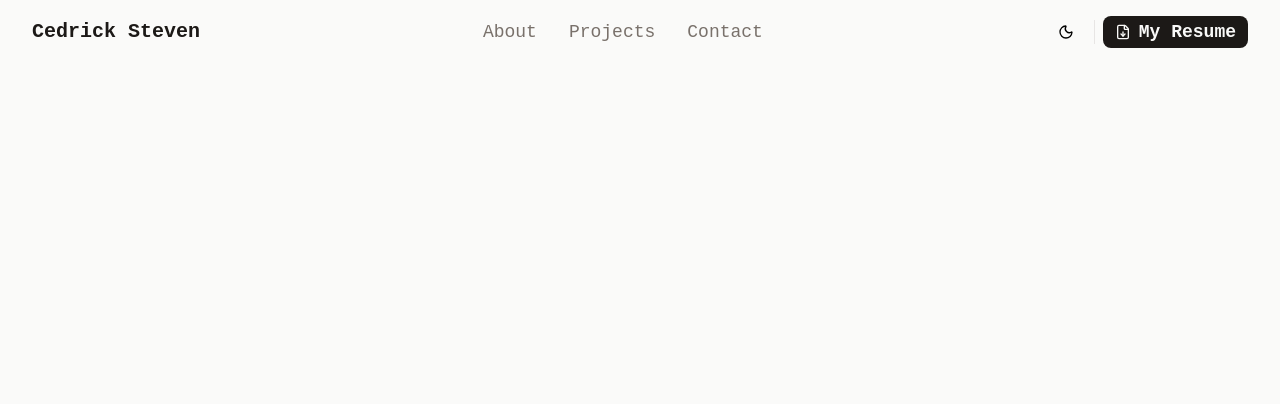
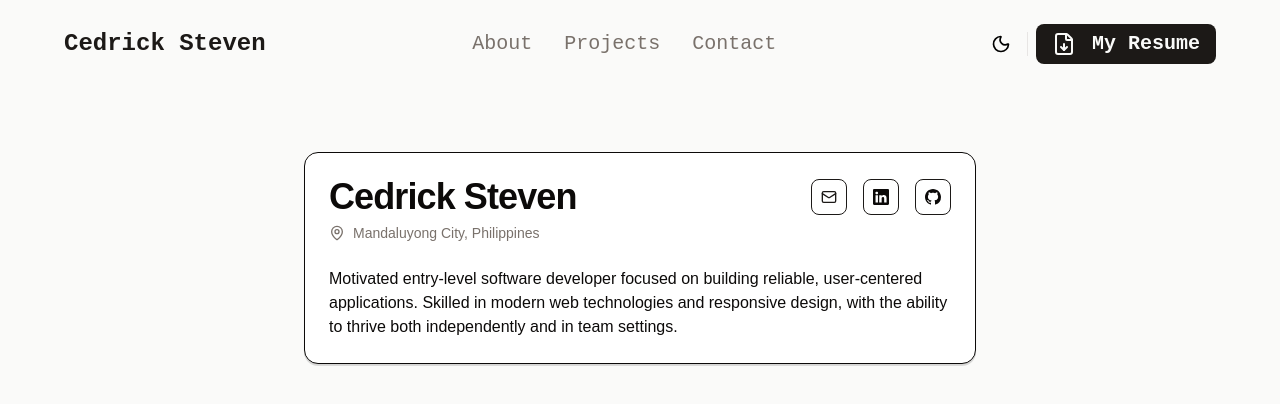
Before and after one commit to cedsb/dev-personal-portfolio, a React (Vite) app: page / in a window 1280 px wide. Shown: the top 404 px of the page. Built offline with nearby package versions, Linux system fonts and the light colour scheme.

Commit message:
refined the nav, adjusted CSS styling, added about, contact, projects, and homepage components.

```diff
--- a/src/App.jsx
+++ b/src/App.jsx
@@ -1,11 +1,22 @@
 import { NavBar } from "./layouts/NavBar"
+import { Routes, Route } from "react-router"
+import HomePage from "./pages/HomePage"
+import AboutPage from "./pages/AboutPage"
+import ProjectsPage from "./pages/ProjectsPage"
+import ContactPage from "./pages/ContactPage"
 
 function App() {
 
   return (
-    <div className="min-h-screen overflow-x-hidden bg-primary-foreground dark:bg-primary-foreground">
+    <div className="min-h-screen overflow-x-hidden bg-primary-foreground dark:bg-primary-foreground px-4 sm:px-6 lg:px-8">
       <NavBar />
-      <main></main>
+      <Routes>
+        <Route path="/" element={<HomePage />} />
+        <Route path="/about" element={<AboutPage />} />
+        <Route path="/projects" element={<ProjectsPage />} />
+        <Route path="/contact" element={<ContactPage />} />
+      </Routes>
+
     </div>
   )
 }
--- a/src/components/ThemeToggle.jsx
+++ b/src/components/ThemeToggle.jsx
@@ -24,11 +24,11 @@ export default function ThemeToggle() {
     <Button
       onClick={toggleTheme}
       variant="ghost"
-      size="sm"
-      className="dark:text-primary transition"
+      size="lg"
+      className="dark:text-primary transition px-2 md:rounded-full"
     >
       <p className="flex md:hidden text-md">Switch to</p>
-      {isDark ? <Sun /> : <Moon />}
+      {isDark ? <Sun className="size-5!"/> : <Moon className="size-5!"/>}
     </Button>
   );
 }
--- /dev/null
+++ b/src/components/ui/card.jsx
@@ -0,0 +1,50 @@
+import * as React from "react"
+
+import { cn } from "@/lib/utils"
+
+const Card = React.forwardRef(({ className, ...props }, ref) => (
+  <div
+    ref={ref}
+    className={cn("rounded-xl border bg-card text-card-foreground shadow", className)}
+    {...props} />
+))
+Card.displayName = "Card"
+
+const CardHeader = React.forwardRef(({ className, ...props }, ref) => (
+  <div
+    ref={ref}
+    className={cn("flex flex-col space-y-1.5 p-6", className)}
+    {...props} />
+))
+CardHeader.displayName = "CardHeader"
+
+const CardTitle = React.forwardRef(({ className, ...props }, ref) => (
+  <div
+    ref={ref}
+    className={cn("font-semibold leading-none tracking-tight", className)}
+    {...props} />
+))
+CardTitle.displayName = "CardTitle"
+
+const CardDescription = React.forwardRef(({ className, ...props }, ref) => (
+  <div
+    ref={ref}
+    className={cn("text-sm text-muted-foreground", className)}
+    {...props} />
+))
+CardDescription.displayName = "CardDescription"
+
+const CardContent = React.forwardRef(({ className, ...props }, ref) => (
+  <div ref={ref} className={cn("p-6 pt-0", className)} {...props} />
+))
+CardContent.displayName = "CardContent"
+
+const CardFooter = React.forwardRef(({ className, ...props }, ref) => (
+  <div
+    ref={ref}
+    className={cn("flex items-center p-6 pt-0", className)}
+    {...props} />
+))
+CardFooter.displayName = "CardFooter"
+
+export { Card, CardHeader, CardFooter, CardTitle, CardDescription, CardContent }
--- a/src/layouts/NavBar.jsx
+++ b/src/layouts/NavBar.jsx
@@ -1,18 +1,15 @@
 import { useState } from "react"
-import { Link } from "react-router"
+import { Link, NavLink } from "react-router"
 
 import { FileDown, Menu, X } from "lucide-react"
 import ThemeToggle from "../components/ThemeToggle.jsx"
 import { Separator } from "@/components/ui/separator"
 import { Button } from "@/components/ui/button"
-import { ScrollArea } from "@/components/ui/scroll-area"
 
 import {
   Drawer,
-  DrawerClose,
   DrawerContent,
   DrawerDescription,
-  DrawerFooter,
   DrawerHeader,
   DrawerTitle,
   DrawerTrigger,
@@ -27,20 +24,20 @@ const navItems = [
 const navLinks = ({ direction = "horizontal", onLinkClick}) => {
   const layout =
     direction === "horizontal"
-      ? "flex gap-8 text-lg font-mono"
+      ? "flex gap-8 text-xl font-mono"
       : "flex flex-col items-center gap-6 text-lg font-mono"
 
   return (
     <div className={layout}>
       {navItems.map((item) => (
-        <Link
+        <NavLink
           key={item.path}
           to={item.path}
           onClick={onLinkClick}
-          className="text-muted-foreground hover:text-primary transition"
+          className={({ isActive }) => isActive ? "text-primary font-semibold" : "text-muted-foreground hover:text-primary transition"}
         >
           {item.name}
-        </Link>
+        </NavLink>
       ))}
     </div>
   )
@@ -50,13 +47,15 @@ export const NavBar = () => {
   const [isMenuOpen, setIsMenuOpen] = useState(false)
 
   return (
-    <header className="w-full bg-primary-foreground dark:bg-primary-foreground">
+    <header className="w-full bg-primary-foreground dark:bg-primary-foreground py-2">
         <div className="mx-auto max-w-7xl px-4 sm:px-6 lg:px-8 py-4">
           <div className="flex items-center justify-between">
 
             {/* Logo */}
             <div className="shrink-0">
-              <span className="font-mono font-bold text-xl text-primary">Cedrick Steven</span>
+              <Link aschild="true" to="/">
+                <span className="font-mono font-bold text-2xl text-primary">Cedrick Steven</span>
+              </Link>
             </div>
 
             {/* Desktop Navigation */}
@@ -68,16 +67,16 @@ export const NavBar = () => {
             <div className="hidden md:flex items-center gap-2">
               <ThemeToggle />
               <Separator orientation="vertical" className="h-6" />
-              <Button variant="ghost" size="sm" className="font-mono text-lg bg-primary dark:bg-primary hover:bg-primary/60">
-                <FileDown data-icon="inline-start" className="text-primary-foreground dark:text-primary-foreground"/>
+              <Button variant="ghost" size="lg" className="font-mono text-xl bg-primary dark:bg-primary hover:bg-primary/60 gap-4 px-4">
+                <FileDown data-icon="inline-start" className="size-6! text-primary-foreground dark:text-primary-foreground"/>
                 <p className="text-primary-foreground dark:text-primary-foreground font-semibold">My Resume</p>
               </Button>
             </div>
 
             {/* Mobile Drawer */}
-            <Drawer direction="down" open={isMenuOpen} onOpenChange={setIsMenuOpen}>
+            <Drawer direction="bottom" open={isMenuOpen} onOpenChange={setIsMenuOpen}>
               <DrawerTrigger asChild>
-                <Button className={`md:hidden transition-all duration-2000 ${isMenuOpen ? 'animate-iconMorph' : ''}`} variant="icon" size="icon">
+                <Button className={`md:hidden transition-all duration-2000 ${isMenuOpen ? 'animate-iconMorph' : 'animate-iconMorph'}`} variant="icon" size="icon">
                   {isMenuOpen ? <X className="text-primary size-6!"/> : <Menu className="text-primary size-6!"/>}
                 </Button>
               </DrawerTrigger>
@@ -91,7 +90,7 @@ export const NavBar = () => {
                   <div className="flex justify-center items-center gap-4 border-t pt-4 border-primary/40">
                     <ThemeToggle />
                     <Button variant="ghost" className="bg-primary hover:bg-primary/60">
-                      <FileDown className="text-primary-foreground" />
+                      <FileDown className="size-5! text-primary-foreground" />
                       <span className="text-primary-foreground">
                         My Resume
                       </span>
--- /dev/null
+++ b/src/pages/AboutPage.jsx
@@ -0,0 +1,9 @@
+const AboutPage = () => {
+  return (
+    <div>
+      About Page
+    </div>
+  )
+}
+
+export default AboutPage
--- /dev/null
+++ b/src/pages/ContactPage.jsx
@@ -0,0 +1,9 @@
+const ContactPage = () => {
+  return (
+    <div>
+      Contact Page
+    </div>
+  )
+}
+
+export default ContactPage
--- /dev/null
+++ b/src/pages/HomePage.jsx
@@ -0,0 +1,85 @@
+import { Link } from "react-router"
+
+import {
+  Card,
+  CardContent,
+  CardDescription,
+  CardFooter,
+  CardHeader,
+  CardTitle,
+} from "@/components/ui/card"
+import { Button } from "@/components/ui/button"
+import { Mail, MapPin } from "lucide-react"
+
+const socialLinkItems = [
+  {
+    name: "Email",
+    icon: <Mail className="text-primary" />,
+    url: "/contact"
+  },
+  {
+    name: "LinkedIn",
+    icon: <svg xmlns="http://www.w3.org/2000/svg" width="16" height="16" fill="currentColor" class="bi bi-linkedin" viewBox="0 0 16 16">
+            <path d="M0 1.146C0 .513.526 0 1.175 0h13.65C15.474 0 16 .513 16 1.146v13.708c0 .633-.526 1.146-1.175 1.146H1.175C.526 16 0 15.487 0 14.854zm4.943 12.248V6.169H2.542v7.225zm-1.2-8.212c.837 0 1.358-.554 1.358-1.248-.015-.709-.52-1.248-1.342-1.248S2.4 3.226 2.4 3.934c0 .694.521 1.248 1.327 1.248zm4.908 8.212V9.359c0-.216.016-.432.08-.586.173-.431.568-.878 1.232-.878.869 0 1.216.662 1.216 1.634v3.865h2.401V9.25c0-2.22-1.184-3.252-2.764-3.252-1.274 0-1.845.7-2.165 1.193v.025h-.016l.016-.025V6.169h-2.4c.03.678 0 7.225 0 7.225z"/>
+          </svg>,
+    url: "https://www.linkedin.com/in/cedrickstevenb/"
+  },
+  {
+    name: "GitHub",
+    icon: <svg xmlns="http://www.w3.org/2000/svg" width="24" height="24" fill="currentColor" class="bi bi-github" viewBox="0 0 16 16">
+            <path d="M8 0C3.58 0 0 3.58 0 8c0 3.54 2.29 6.53 5.47 7.59.4.07.55-.17.55-.38 0-.19-.01-.82-.01-1.49-2.01.37-2.53-.49-2.69-.94-.09-.23-.48-.94-.82-1.13-.28-.15-.68-.52-.01-.53.63-.01 1.08.58 1.23.82.72 1.21 1.87.87 2.33.66.07-.52.28-.87.51-1.07-1.78-.2-3.64-.89-3.64-3.95 0-.87.31-1.59.82-2.15-.08-.2-.36-1.02.08-2.12 0 0 .67-.21 2.2.82.64-.18 1.32-.27 2-.27s1.36.09 2 .27c1.53-1.04 2.2-.82 2.2-.82.44 1.1.16 1.92.08 2.12.51.56.82 1.27.82 2.15 0 3.07-1.87 3.75-3.65 3.95.29.25.54.73.54 1.48 0 1.07-.01 1.93-.01 2.2 0 .21.15.46.55.38A8.01 8.01 0 0 0 16 8c0-4.42-3.58-8-8-8"/>
+          </svg>,
+    url: "https://github.com/cedsb"
+  }
+]
+
+const SocialLinks = () => {
+  return (
+    <div className="flex gap-4">
+      {socialLinkItems.map((item) => {
+        const isExternal = item.url.startsWith("http")
+        return (isExternal ? (
+          <Button key={item.name} variant="ghost" size="icon" className="border border-primary" asChild>
+            <a href={item.url} target="_blank" rel="noopener noreferrer">
+              {item.icon}
+            </a>
+          </Button>
+        ) : (
+          <Button key={item.name} variant="ghost" size="icon" className="border border-primary" asChild>
+            <Link to={item.url}>
+              {item.icon}
+            </Link>
+          </Button>
+        ))
+      })}
+    </div>
+  )
+}
+
+
+const HomePage = () => {
+  return (
+    <div className="max-w-5xl my-16 mx-auto">
+      <div className="flex items-center justify-center">
+        <Card className="w-full max-w-2xl">
+          <CardHeader>
+            <div className="flex flex-row items-center justify-between">
+              <CardTitle className="text-4xl font-bold font-sans">Cedrick Steven</CardTitle>
+              <SocialLinks />
+            </div>
+            <CardDescription className="flex items-center gap-2"><MapPin className="w-4 h-4" /> Mandaluyong City, Philippines</CardDescription>
+          </CardHeader>
+          <CardContent>
+            <p>
+              Motivated entry-level software developer focused on building reliable, user-centered applications.
+              Skilled in modern web technologies and responsive design, with the ability to thrive both independently and in team settings.
+            </p>
+          </CardContent>
+        </Card>
+      </div>
+
+    </div>
+  )
+}
+
+export default HomePage
--- /dev/null
+++ b/src/pages/ProjectsPage.jsx
@@ -0,0 +1,9 @@
+const ProjectsPage = () => {
+  return (
+    <div>
+      Project Page
+    </div>
+  )
+}
+
+export default ProjectsPage
--- a/tailwind.config.js
+++ b/tailwind.config.js
@@ -17,9 +17,9 @@ export default {
                     to: { transform: 'translateY(100%)' },
                 },
                 iconMorph: {
-                    '0%': { transform: 'scale(1.3)', opacity: '0' },
-                    '65%': { opacity: '0.8' },
-                    '100%': { transform: 'scale(1)', opacity: '1' },
+                    from: { transform: 'scale(1.3)', opacity: '0' },
+                    to: { opacity: '0.8' },
+                    to: { transform: 'scale(1)', opacity: '1' },
                 },
             },
             animation: {
```
